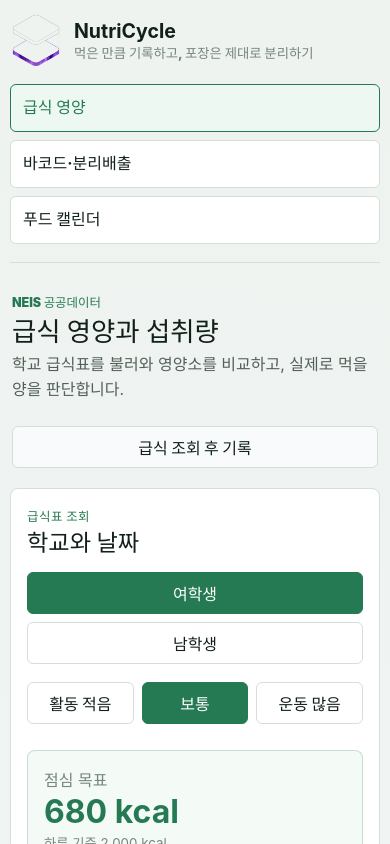
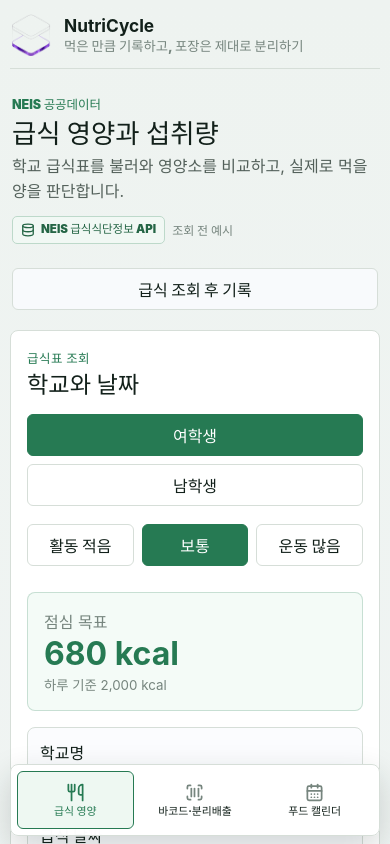
Before and after one commit to maredevitas-bot/HYU-AISW, a React (Vite) app: page / in a window 390 px wide. Shown: the top 844 px of the page. Built offline with nearby package versions, Linux system fonts and the light colour scheme.

Commit message:
Polish responsive navigation and data source UI

```diff
--- a/package.json
+++ b/package.json
@@ -18,6 +18,7 @@
   },
   "dependencies": {
     "@zxing/browser": "^0.2.1",
+    "lucide-react": "^0.468.0",
     "react": "^19.2.7",
     "react-dom": "^19.2.7"
   },
--- a/src/App.css
+++ b/src/App.css
@@ -56,21 +56,33 @@
 
 .page-tab {
   display: grid;
-  gap: 2px;
+  grid-template-columns: 22px minmax(0, 1fr);
+  gap: 10px;
+  align-items: center;
   min-width: 0;
   min-height: 58px;
   padding: 9px 12px;
   text-align: left;
 }
 
-.page-tab strong,
-.page-tab span {
+.page-tab > svg {
+  color: var(--muted);
+}
+
+.page-tab-copy {
+  display: grid;
+  gap: 2px;
+  min-width: 0;
+}
+
+.page-tab-copy strong,
+.page-tab-copy > span {
   overflow: hidden;
   text-overflow: ellipsis;
   white-space: nowrap;
 }
 
-.page-tab span {
+.page-tab-copy > span {
   color: var(--muted);
   font-size: 0.75rem;
   font-weight: 600;
@@ -79,6 +91,10 @@
 .page-tab.active {
   border-color: var(--accent);
   background: #eef8f2;
+  color: var(--accent);
+}
+
+.page-tab.active > svg {
   color: var(--accent);
 }
 
@@ -124,6 +140,65 @@
   line-height: 1.55;
 }
 
+.page-source-row,
+.result-source-row {
+  display: flex;
+  flex-wrap: wrap;
+  gap: 7px;
+  align-items: center;
+  margin-top: 12px;
+}
+
+.result-source-row {
+  margin: -4px 0 12px;
+}
+
+.source-badge {
+  display: inline-flex !important;
+  gap: 6px;
+  align-items: center;
+  max-width: 100%;
+  min-height: 28px;
+  padding: 4px 8px;
+  border: 1px solid #bdd9ca;
+  border-radius: 5px;
+  background: #f1f8f4;
+  color: #246545 !important;
+  font-size: 0.72rem !important;
+  font-weight: 800 !important;
+  line-height: 1.2;
+}
+
+.source-badge > svg {
+  flex: 0 0 auto;
+}
+
+.source-badge > span {
+  overflow: hidden;
+  color: inherit !important;
+  font-size: inherit !important;
+  text-overflow: ellipsis;
+  white-space: nowrap;
+}
+
+.source-badge.community {
+  border-color: #d7cbed;
+  background: #f7f3fc;
+  color: #63488d !important;
+}
+
+.source-badge.manual {
+  border-color: #d7dde2;
+  background: #f5f7f8;
+  color: #5d6872 !important;
+}
+
+.data-mode {
+  color: var(--muted) !important;
+  font-size: 0.75rem !important;
+  font-weight: 700 !important;
+}
+
 .page-heading > button {
   min-width: 180px;
   padding: 0 16px;
@@ -140,6 +215,15 @@
 
 .scan-layout {
   grid-template-columns: minmax(300px, 0.72fr) minmax(0, 1.28fr);
+}
+
+.scan-layout.lookup-only {
+  grid-template-columns: minmax(320px, 640px);
+  justify-content: center;
+}
+
+.scan-layout.lookup-only .scanner-panel {
+  width: 100%;
 }
 
 .calendar-layout {
@@ -420,35 +504,50 @@ button:disabled {
   font-weight: 800;
 }
 
-.advice-grid {
+.advice-list {
   display: grid;
-  grid-template-columns: repeat(2, minmax(0, 1fr));
-  gap: 10px;
-  margin-bottom: 18px;
+  margin: -2px 0 2px;
 }
 
-.advice-card {
-  min-height: 138px;
-  padding: 14px;
-  border: 1px solid var(--border);
-  border-radius: 8px;
-  background: #fffdf7;
+.advice-row {
+  display: grid;
+  grid-template-columns: 42px minmax(0, 1fr);
+  gap: 12px;
+  align-items: start;
+  padding: 14px 0;
+  border-bottom: 1px solid var(--border);
 }
 
-.advice-card span {
+.advice-row:last-child {
+  border-bottom: 0;
+}
+
+.advice-icon {
+  display: grid;
+  width: 42px;
+  height: 42px;
+  place-items: center;
+  border: 1px solid #d8e4dc;
+  border-radius: 6px;
+  background: #f1f7f3;
+  color: var(--accent);
+}
+
+.advice-row > div > span {
   color: #9a6219;
   font-size: 0.82rem;
   font-weight: 900;
 }
 
-.advice-card strong {
+.advice-row strong {
   display: block;
-  margin-top: 10px;
+  margin-top: 4px;
   color: var(--text-strong);
-  font-size: 1.25rem;
+  font-size: 1.05rem;
+  line-height: 1.35;
 }
 
-.advice-card p,
+.advice-row p,
 .product-advice,
 .empty-state,
 .detail-list p,
@@ -711,7 +810,7 @@ button:disabled {
 
 .calendar-day {
   display: grid;
-  grid-template-rows: auto 1fr auto;
+  grid-template-rows: auto 1fr;
   gap: 4px;
   align-items: start;
   padding: 8px;
@@ -719,26 +818,65 @@ button:disabled {
   text-align: left;
 }
 
-.calendar-day > span {
+.calendar-day-number {
   color: var(--text-strong);
   font-size: 0.8rem;
 }
 
-.calendar-day > strong {
+.calendar-day-details {
+  display: grid;
+  gap: 6px;
   align-self: end;
+}
+
+.calendar-day-details strong {
   color: var(--text-strong);
   font-size: 0.72rem;
   font-weight: 800;
   line-height: 1.2;
 }
 
-.calendar-day > em {
-  justify-self: start;
-  padding: 3px 5px;
-  border-radius: 4px;
-  font-size: 0.66rem;
-  font-style: normal;
-  font-weight: 900;
+.calendar-source-dots {
+  display: flex;
+  gap: 4px;
+  align-items: center;
+}
+
+.source-dot {
+  display: inline-block;
+  width: 7px;
+  height: 7px;
+  flex: 0 0 auto;
+  border-radius: 50%;
+  background: #7d8791;
+}
+
+.source-dot.meal {
+  background: #267a53;
+}
+
+.source-dot.barcode {
+  background: #6c4db4;
+}
+
+.source-dot.manual {
+  background: #7d8791;
+}
+
+.calendar-source-legend {
+  display: flex;
+  flex-wrap: wrap;
+  gap: 12px;
+  margin: -4px 0 10px;
+}
+
+.calendar-source-legend > span {
+  display: inline-flex;
+  gap: 5px;
+  align-items: center;
+  color: var(--muted);
+  font-size: 0.72rem;
+  font-weight: 700;
 }
 
 .calendar-day.selected {
@@ -902,6 +1040,19 @@ button:disabled {
 
 .food-entry > div:last-child {
   justify-items: end;
+}
+
+.food-entry-source {
+  display: flex !important;
+  flex-wrap: wrap;
+  gap: 6px !important;
+  align-items: center;
+}
+
+.food-entry .source-badge {
+  min-height: 24px;
+  padding: 3px 6px;
+  font-size: 0.66rem !important;
 }
 
 .food-entry span,
@@ -1248,7 +1399,22 @@ button:disabled {
 @media (max-width: 620px) {
   .app-shell {
     width: min(100% - 20px, 540px);
-    padding-top: 14px;
+    padding: 14px 0 92px;
+  }
+
+  .app-header {
+    display: flex;
+    margin-bottom: 18px;
+    padding-bottom: 12px;
+  }
+
+  .brand img {
+    width: 42px;
+    height: 42px;
+  }
+
+  .brand strong {
+    font-size: 1.08rem;
   }
 
   .product-heading,
@@ -1256,8 +1422,10 @@ button:disabled {
     padding: 16px;
   }
 
-  .advice-grid,
-  .product-nutrients,
+  .product-nutrients {
+    grid-template-columns: repeat(2, minmax(0, 1fr));
+  }
+
   .summary-callouts,
   .log-controls {
     grid-template-columns: 1fr;
@@ -1277,14 +1445,52 @@ button:disabled {
   }
 
   .page-tabs {
-    grid-template-columns: 1fr;
+    position: fixed;
+    z-index: 50;
+    left: 50%;
+    bottom: max(8px, env(safe-area-inset-bottom));
+    width: min(calc(100% - 20px), 520px);
+    grid-template-columns: repeat(3, minmax(0, 1fr));
+    gap: 3px;
+    padding: 6px;
+    transform: translateX(-50%);
+    border: 1px solid var(--border);
+    border-radius: 8px;
+    background: rgba(255, 255, 255, 0.96);
+    box-shadow: 0 12px 32px rgba(24, 39, 31, 0.18);
+    backdrop-filter: blur(12px);
   }
 
   .page-tab {
-    min-height: 48px;
+    display: flex;
+    min-height: 58px;
+    gap: 3px;
+    flex-direction: column;
+    justify-content: center;
+    padding: 5px 3px;
+    border-color: transparent;
+    text-align: center;
   }
 
-  .page-tab span {
+  .page-tab > svg {
+    width: 19px;
+    height: 19px;
+  }
+
+  .page-tab-copy {
+    display: block;
+  }
+
+  .page-tab-copy strong {
+    display: block;
+    overflow: visible;
+    font-size: 0.68rem;
+    line-height: 1.15;
+    text-overflow: clip;
+    white-space: normal;
+  }
+
+  .page-tab-copy > span {
     display: none;
   }
 
@@ -1310,13 +1516,17 @@ button:disabled {
     padding: 5px;
   }
 
-  .calendar-day > strong {
+  .calendar-day-details strong {
     font-size: 0.58rem;
   }
 
-  .calendar-day > em {
-    padding: 2px 3px;
-    font-size: 0.58rem;
+  .calendar-source-dots {
+    gap: 3px;
+  }
+
+  .source-dot {
+    width: 6px;
+    height: 6px;
   }
 
   .food-entry {
--- a/src/App.tsx
+++ b/src/App.tsx
@@ -1,4 +1,5 @@
 import { useEffect, useMemo, useState } from 'react'
+import { CalendarDays, ScanBarcode, Utensils, type LucideIcon } from 'lucide-react'
 import heroImage from './assets/hero.png'
 import './App.css'
 import { getOwnerId } from './foodLog'
@@ -9,10 +10,10 @@ import ScanPage from './pages/ScanPage'
 
 type Page = 'meal' | 'scan' | 'calendar'
 
-const pages: { id: Page; path: string; label: string; description: string }[] = [
-  { id: 'meal', path: '/meal', label: '급식 영양', description: '급식표와 섭취량' },
-  { id: 'scan', path: '/scan', label: '바코드·분리배출', description: '제품 영양과 포장' },
-  { id: 'calendar', path: '/calendar', label: '푸드 캘린더', description: '하루 영양 기록' },
+const pages: { id: Page; path: string; label: string; description: string; icon: LucideIcon }[] = [
+  { id: 'meal', path: '/meal', label: '급식 영양', description: '급식표와 섭취량', icon: Utensils },
+  { id: 'scan', path: '/scan', label: '바코드·분리배출', description: '제품 영양과 포장', icon: ScanBarcode },
+  { id: 'calendar', path: '/calendar', label: '푸드 캘린더', description: '하루 영양 기록', icon: CalendarDays },
 ]
 
 function pageFromPath(): Page {
@@ -63,7 +64,8 @@ function App() {
         <nav className="page-tabs" aria-label="주요 페이지">
           {pages.map((item) => (
             <button className={page === item.id ? 'page-tab active' : 'page-tab'} key={item.id} type="button" onClick={() => navigate(item.id)} aria-current={page === item.id ? 'page' : undefined}>
-              <strong>{item.label}</strong><span>{item.description}</span>
+              <item.icon aria-hidden="true" size={20} strokeWidth={2.2} />
+              <span className="page-tab-copy"><strong>{item.label}</strong><span>{item.description}</span></span>
             </button>
           ))}
         </nav>
--- /dev/null
+++ b/src/components/DataSourceBadge.tsx
@@ -0,0 +1,15 @@
+import { Database } from 'lucide-react'
+
+type DataSourceBadgeProps = {
+  label: string
+  tone?: 'public' | 'community' | 'manual'
+}
+
+export default function DataSourceBadge({ label, tone = 'public' }: DataSourceBadgeProps) {
+  return (
+    <span className={`source-badge ${tone}`}>
+      <Database aria-hidden="true" size={14} strokeWidth={2.2} />
+      <span>{label}</span>
+    </span>
+  )
+}
--- a/src/pages/CalendarPage.tsx
+++ b/src/pages/CalendarPage.tsx
@@ -1,5 +1,6 @@
 import { useCallback, useEffect, useMemo, useState } from 'react'
-import { loadFoodLog, removeFoodLog, saveFoodLog, type FoodLogEntry } from '../foodLog'
+import DataSourceBadge from '../components/DataSourceBadge'
+import { loadFoodLog, removeFoodLog, saveFoodLog, type FoodLogEntry, type FoodLogSource } from '../foodLog'
 import {
   emptyNutrients,
   formatNutrient,
@@ -19,6 +20,8 @@ type CalendarPageProps = {
 
 const weekDays = ['월', '화', '수', '목', '금', '토', '일']
 const mealTypeLabels = { breakfast: '아침', lunch: '점심', dinner: '저녁', snack: '간식' }
+const sourceOrder: FoodLogSource[] = ['meal', 'barcode', 'manual']
+const sourceLabels: Record<FoodLogSource, string> = { meal: '급식', barcode: '바코드', manual: '직접 기록' }
 
 function monthValue(date: string) {
   return date.slice(0, 7)
@@ -42,6 +45,14 @@ function monthCells(month: string) {
 
 function hasNutrition(entry: FoodLogEntry) {
   return nutrientMeta.some(({ key }) => entry.nutrients[key] > 0)
+}
+
+function entrySourceLabel(entry: FoodLogEntry) {
+  const metadataSource = typeof entry.metadata.source === 'string' ? entry.metadata.source : ''
+  if (metadataSource) return metadataSource
+  if (entry.source === 'meal') return 'NEIS 급식식단정보 API'
+  if (entry.source === 'barcode') return '바코드 공공데이터'
+  return '직접 기록'
 }
 
 export default function CalendarPage({ ownerId, refreshKey }: CalendarPageProps) {
@@ -126,6 +137,7 @@ export default function CalendarPage({ ownerId, refreshKey }: CalendarPageProps)
       <div className="calendar-layout">
         <article className="panel calendar-panel">
           <div className="calendar-summary"><strong>{month.replace('-', '년 ')}월</strong><span>{status}</span></div>
+          <div className="calendar-source-legend" aria-label="기록 종류"><span><i className="source-dot meal" />급식</span><span><i className="source-dot barcode" />바코드</span><span><i className="source-dot manual" />직접 기록</span></div>
           <div className="week-header">{weekDays.map((day) => <span key={day}>{day}</span>)}</div>
           <div className="calendar-grid">
             {cells.map((date, index) => {
@@ -133,10 +145,12 @@ export default function CalendarPage({ ownerId, refreshKey }: CalendarPageProps)
               const dayEntries = byDate[date] ?? []
               const nutritionEntries = dayEntries.filter(hasNutrition)
               const total = sumNutrients(nutritionEntries.map((entry) => entry.nutrients))
+              const daySources = sourceOrder.filter((source) => dayEntries.some((entry) => entry.source === source))
+              const sourceDescription = daySources.map((source) => sourceLabels[source]).join(', ')
               return (
-                <button className={`calendar-day ${selectedDate === date ? 'selected' : ''}`} key={date} type="button" onClick={() => setSelectedDate(date)}>
-                  <span>{Number(date.slice(-2))}</span>
-                  {dayEntries.length > 0 && <><strong>{nutritionEntries.length ? `${Math.round(total.kcal).toLocaleString('ko-KR')} kcal` : '영양 정보 없음'}</strong><em className="logged">기록 {dayEntries.length}개</em></>}
+                <button aria-label={`${date}${dayEntries.length ? `, ${dayEntries.length}개 기록, ${sourceDescription}` : ', 기록 없음'}`} className={`calendar-day ${selectedDate === date ? 'selected' : ''}`} key={date} type="button" onClick={() => setSelectedDate(date)}>
+                  <span className="calendar-day-number">{Number(date.slice(-2))}</span>
+                  {dayEntries.length > 0 && <div className="calendar-day-details"><strong>{nutritionEntries.length ? `${Math.round(total.kcal).toLocaleString('ko-KR')} kcal` : `${dayEntries.length}개 기록`}</strong><span className="calendar-source-dots" aria-hidden="true">{daySources.map((source) => <i className={`source-dot ${source}`} key={source} />)}</span></div>}
                 </button>
               )
             })}
@@ -158,7 +172,7 @@ export default function CalendarPage({ ownerId, refreshKey }: CalendarPageProps)
               <label><span>{selectedDate}에 음식 직접 기록</span><div><input aria-label="직접 기록할 음식 이름" value={manualFoodName} onChange={(event) => setManualFoodName(event.target.value)} placeholder="예: 떡볶이, 집에서 먹은 샌드위치" maxLength={120} /><button className="primary-button" type="submit">추가</button></div></label>
               <p>음식 이름만 저장하며 영양 합계에는 포함하지 않습니다.</p>
             </form>
-            <div className="food-entry-list">{dailyEntries.map((entry) => <div className="food-entry" key={entry.id}><div><span>{entry.source === 'manual' ? '직접 기록' : mealTypeLabels[entry.mealType]}</span><strong>{entry.name}</strong><small>{entry.source === 'meal' ? `NEIS 급식 · ${entry.quantity}회분` : entry.source === 'barcode' ? `바코드 제품 · ${entry.quantity}회분` : '영양 정보 없음 · 합산 제외'}</small></div><div><strong>{entry.source === 'manual' ? '성분 미상' : `${Math.round(entry.nutrients.kcal).toLocaleString('ko-KR')} kcal`}</strong><button type="button" aria-label={`${entry.name} 기록 삭제`} onClick={() => void deleteEntry(entry)}>삭제</button></div></div>)}</div>
+            <div className="food-entry-list">{dailyEntries.map((entry) => <div className="food-entry" key={entry.id}><div><div className="food-entry-source"><span>{entry.source === 'manual' ? '직접 기록' : mealTypeLabels[entry.mealType]}</span><DataSourceBadge label={entrySourceLabel(entry)} tone={entry.source === 'manual' ? 'manual' : entrySourceLabel(entry).includes('Open Food Facts') ? 'community' : 'public'} /></div><strong>{entry.name}</strong><small>{entry.source === 'meal' ? `급식 · ${entry.quantity}회분` : entry.source === 'barcode' ? `바코드 제품 · ${entry.quantity}회분` : '영양 정보 없음 · 합산 제외'}</small></div><div><strong>{entry.source === 'manual' ? '성분 미상' : `${Math.round(entry.nutrients.kcal).toLocaleString('ko-KR')} kcal`}</strong><button type="button" aria-label={`${entry.name} 기록 삭제`} onClick={() => void deleteEntry(entry)}>삭제</button></div></div>)}</div>
           </article>
         </div>
       </div>
--- a/src/pages/MealPage.tsx
+++ b/src/pages/MealPage.tsx
@@ -1,4 +1,6 @@
 import { useCallback, useMemo, useState } from 'react'
+import { Drumstick, Leaf, Soup, Wheat, type LucideIcon } from 'lucide-react'
+import DataSourceBadge from '../components/DataSourceBadge'
 import { saveFoodLog } from '../foodLog'
 import {
   activityOptions,
@@ -81,6 +83,8 @@ const categoryWeights: Record<TrayCategory, Nutrients> = {
   side: { kcal: 0.7, carbs: 0.7, protein: 0.5, fat: 0.6, sodium: 1, calcium: 1.2, iron: 1.2 },
   dessert: { kcal: 0.8, carbs: 1, protein: 0.5, fat: 0.4, sodium: 0.3, calcium: 1.5, iron: 0.2 },
 }
+
+const adviceIcons: LucideIcon[] = [Wheat, Soup, Drumstick, Leaf]
 
 function classifyDish(name: string): TrayCategory {
   if (/밥|라이스|죽|볶음밥/.test(name)) return 'rice'
@@ -298,6 +302,7 @@ export default function MealPage({ ownerId, gender, activity, onGenderChange, on
           <span>NEIS 공공데이터</span>
           <h1 id="meal-title">급식 영양과 섭취량</h1>
           <p>학교 급식표를 불러와 영양소를 비교하고, 실제로 먹을 양을 판단합니다.</p>
+          <div className="page-source-row"><DataSourceBadge label="NEIS 급식식단정보 API" /><span className="data-mode">{isLiveMeal ? '조회 데이터' : '조회 전 예시'}</span></div>
         </div>
         <button className={isLiveMeal ? 'primary-button' : 'secondary-button'} type="button" onClick={saveMeal}>{isLiveMeal ? '담은 급식 기록' : '급식 조회 후 기록'}</button>
       </header>
@@ -348,7 +353,10 @@ export default function MealPage({ ownerId, gender, activity, onGenderChange, on
         <div className="page-stack compact">
           <article className="panel">
             <div className="panel-heading"><span>섭취 조절</span><h2>얼마나 먹을까?</h2></div>
-            <div className="advice-grid">{advice.map((item) => <div className="advice-card" key={item.label}><span>{item.label}</span><strong>{item.amount}</strong><p>{item.reason}</p></div>)}</div>
+            <div className="advice-list">{advice.map((item, index) => {
+              const AdviceIcon = adviceIcons[index] ?? Wheat
+              return <div className="advice-row" key={item.label}><span className="advice-icon"><AdviceIcon aria-hidden="true" size={20} strokeWidth={2.1} /></span><div><span>{item.label}</span><strong>{item.amount}</strong><p>{item.reason}</p></div></div>
+            })}</div>
           </article>
           <article className="panel">
             <div className="panel-heading"><span>영양 비교</span><h2>점심 목표 대비</h2></div>
```
Also changed, not shown: src/pages/ScanPage.tsx (+12 -9 lines), 1 other file (tests, documents, lock files or other folders).
